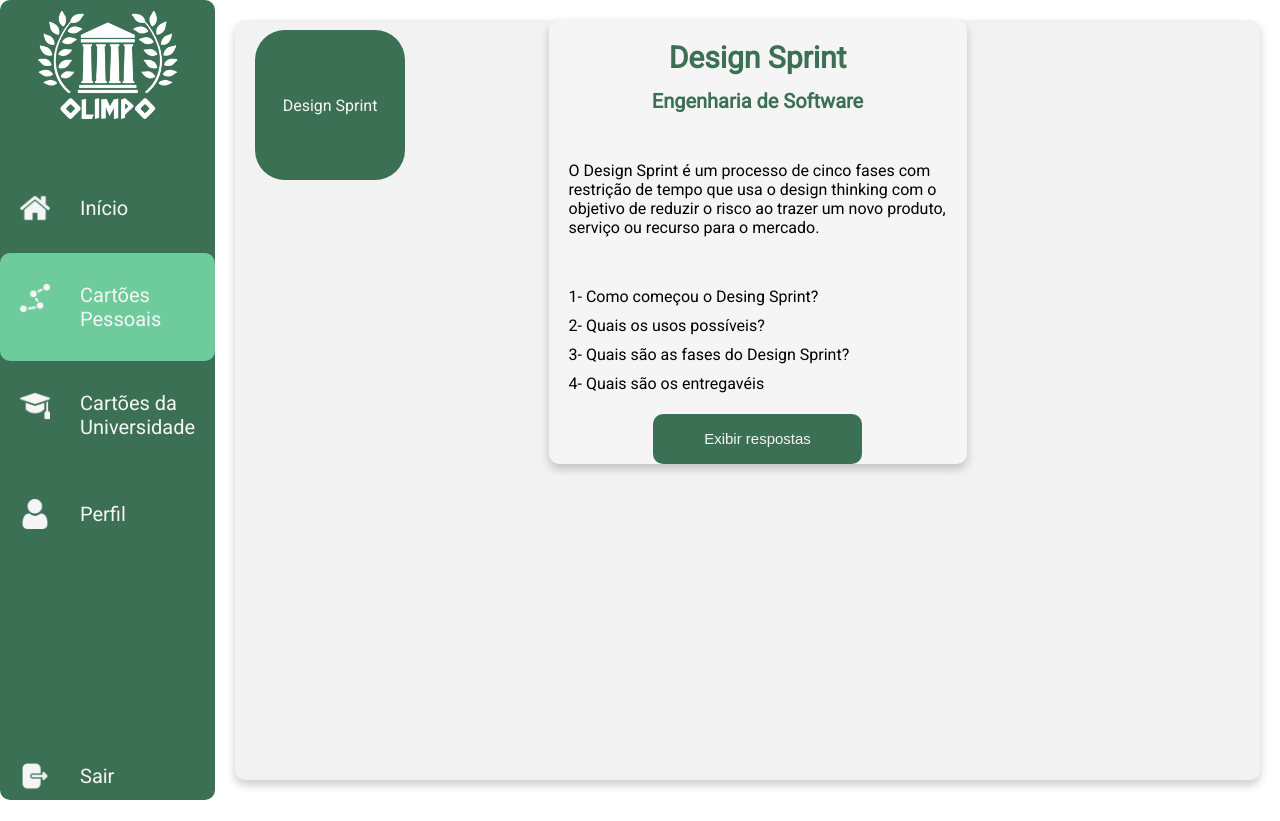
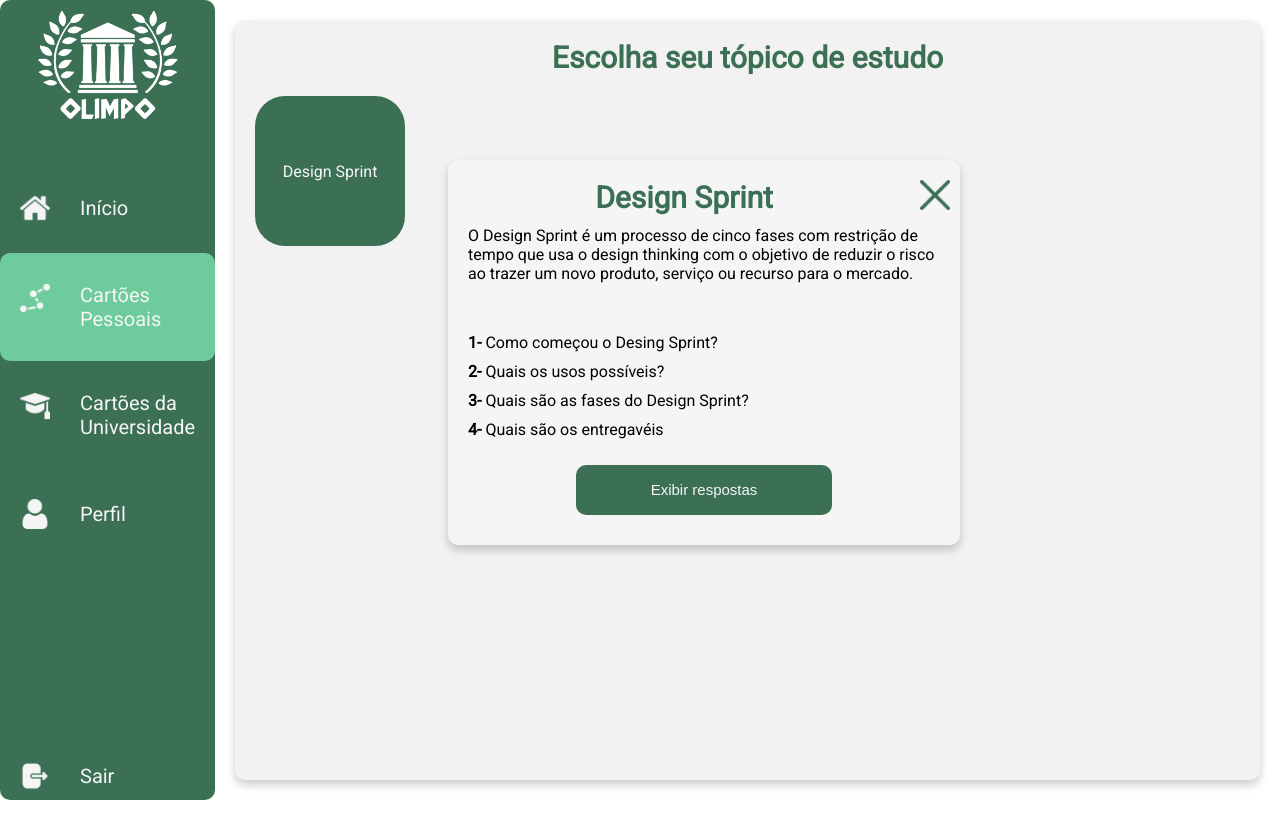
Before and after one commit to lima-vinicius/group4-if977-frontend, a React (Create React App) app: page /student-trails in a window 1280 px wide. Both pictures are taken after a click on the element "Design Sprint". Built offline with nearby package versions, Linux system fonts and the light colour scheme.

Commit message:
feature/improvement-all-flow: improvement the cards and student trails flow

```diff
--- a/src/components/Card/index.jsx
+++ b/src/components/Card/index.jsx
@@ -1,7 +1,8 @@
 import React from 'react';
 import './styles.css'
+import xButton from '../../assets/x-icon.png'
 
-const ExpandedCard = () => {
+const ExpandedCard = (props) => {
     const showAnswer = () => {
         const containerAnswer = document.getElementById('answer-card')
         containerAnswer.style.display = 'block'
@@ -9,18 +10,20 @@ const ExpandedCard = () => {
     }
     return (
         <div className='expanded-card'>
-            <h1 className='expanded-card-title'>Design Sprint</h1>
-            <h2 className='expanded-card-subtitle'>Engenharia de Software</h2>
+            <div className='container-card-title-x'>
+                <h1 className='expanded-card-title'>Design Sprint</h1>
+                <img onClick={() => props.popUpFunction('none')} className='x-button' src={xButton} alt="" />
+            </div>
             <p className='extend-card-paragraph'>O Design Sprint é um processo de cinco fases com restrição de tempo que usa o design thinking com o objetivo de reduzir o risco
             ao trazer um novo produto, serviço ou recurso para o mercado.</p>
             <div className='questions-extend-card'>
-                <p className='extend-card-paragraph'>1- Como começou o Desing Sprint?</p>
-                <p id='answer-card'>Resposta: O conceito de Design Sprint foi desenvolvido em 2010 por uma equipe multidisciplinar trabalhando fora do Google Ventures.
+                <p className='extend-card-paragraph'><strong>1- </strong>Como começou o Desing Sprint?</p>
+                <p id='answer-card'><strong>Resposta:</strong> O conceito de Design Sprint foi desenvolvido em 2010 por uma equipe multidisciplinar trabalhando fora do Google Ventures.
                 As iterações iniciais da abordagem foram criadas por Jake Knapp e popularizadas por uma série de artigos de blog descrevendo a abordagem e relatando seus sucessos no Google.
                 À medida que ganhou reconhecimento da indústria, a abordagem foi refinada e adicionada por outros funcionários do Google, incluindo Braden Kowitz, Michael Margolis, John Zeratsky e Daniel Burkareal.</p>
-                <p className='extend-card-paragraph'>2- Quais os usos possíveis?</p>
-                <p className='extend-card-paragraph'>3- Quais são as fases do Design Sprint?</p>
-                <p className='extend-card-paragraph'>4- Quais são os entregavéis</p>
+                <p className='extend-card-paragraph'><strong>2- </strong>Quais os usos possíveis?</p>
+                <p className='extend-card-paragraph'><strong>3- </strong>Quais são as fases do Design Sprint?</p>
+                <p className='extend-card-paragraph'><strong>4- </strong>Quais são os entregavéis</p>
             </div>
             <button className='button-answer-expanded-card' onClick={showAnswer}>Exibir respostas</button>
 
--- a/src/components/Card/styles.css
+++ b/src/components/Card/styles.css
@@ -6,6 +6,26 @@
     border-radius: 10px;
     box-shadow: 0 5px 10px 0px rgba(0, 0, 0, 0.2);
     z-index: 10;
+    padding-bottom: 5px;
+    position: fixed;
+    top: 20%;
+    left: 35%;
+}
+
+.container-card-title-x {
+    display: flex;
+    justify-content: space-around;
+    padding-top: 20px;
+    padding-right: 10px;
+}
+
+.trails-title {
+    display: block;
+    padding-top: 20px;
+    font-size: 30px;
+    color: #3C7055;
+    line-height: 1.2;
+    text-align: center;
 }
 
 #answer-card {
@@ -22,11 +42,22 @@
 
 .expanded-card-title {
     display: block;
-    padding-top: 20px;
     font-size: 30px;
+    margin: 0 auto;
     color: #3C7055;
     line-height: 1.2;
     text-align: center;
+}
+
+.x-button {
+    display: flex;
+    justify-content: flex-end;
+    width: 30px;
+    height: 30px;
+}
+
+.x-button:hover {
+    cursor: pointer;
 }
 
 .expanded-card-subtitle {
--- a/src/views/StudentTrailsPage/index.jsx
+++ b/src/views/StudentTrailsPage/index.jsx
@@ -5,19 +5,21 @@ import ExpandedCard from '../../components/Card';
 
 const StudentTrails = () => {
 
-    const popUpCard = ()  => {
+    const popUpCard = (state)  => {
         const popupCardExtended = document.getElementById('main-expanded-card')
-        popupCardExtended.style.display = 'block'
+        const backgroundChange = document.getElementById('main-student-trails')
+        popupCardExtended.style.display = state
     }
 
     return (
-        <div className='main-student-trails'>
-        <div id='main-expanded-card'>
-            <ExpandedCard />
-        </div>
+        <div id='main-student-trails'>
+            <div id='main-expanded-card'>
+                <ExpandedCard popUpFunction={popUpCard} />
+            </div>
+            <h1 className='trails-title'>Escolha seu tópico de estudo</h1>
             <div className='header-student-trails'>
                 <div className='trails-card'>
-                    <p className='title-trail-card' onClick={popUpCard}>Design Sprint</p>
+                    <p className='title-trail-card' onClick={() => popUpCard('block')}>Design Sprint</p>
                 </div>
             </div>
         </div>
--- a/src/views/StudentTrailsPage/styles.css
+++ b/src/views/StudentTrailsPage/styles.css
@@ -1,4 +1,4 @@
-.main-student-trails {
+#main-student-trails {
     background-color: #F2F2F2;
     border-radius: 10px;
     margin: 20px;
```
Also changed, not shown: src/assets/x-icon.png (added).
